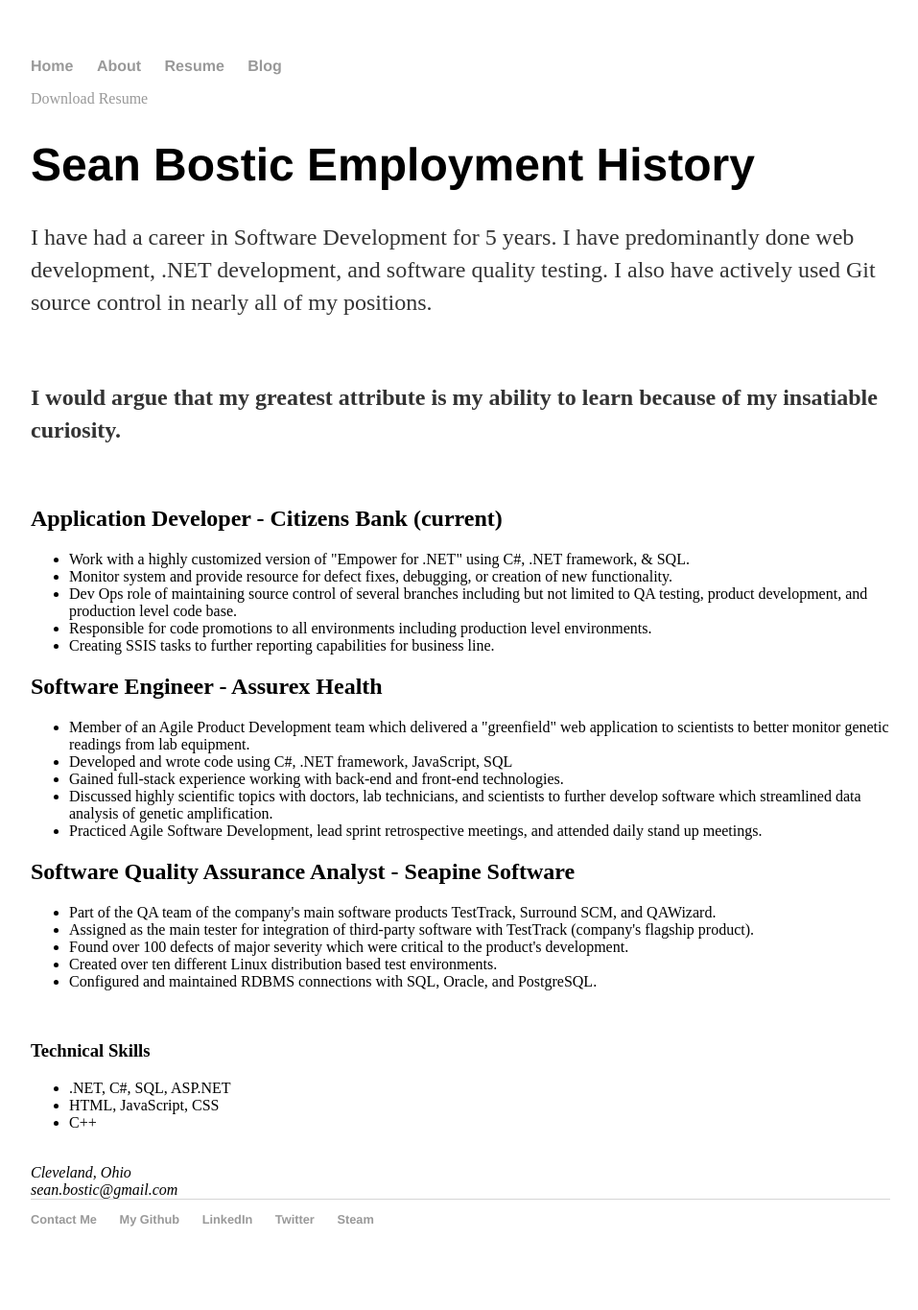
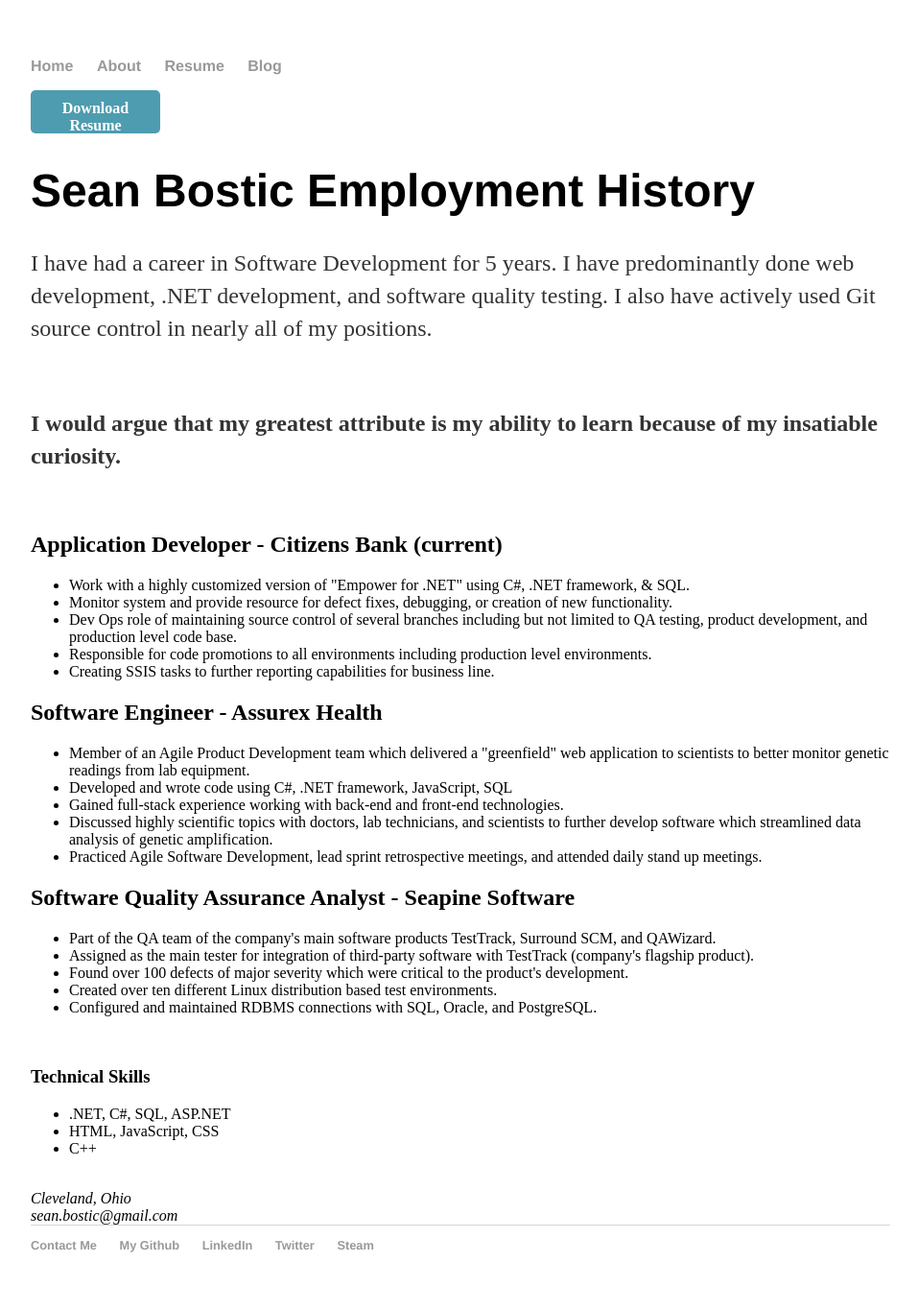
Before and after one commit to sean-bostic/sean-bostic.github.io, a Jekyll site: the page built from resume/index.html, in a window 1280 px wide. Shown: the whole page at 96% size, without its empty margins (160-1117 px from the left). Built offline with Jekyll 4.4.1, drawn with Linux system fonts in a browser that asks for light colours; before the commit the page ends 1338 px from its top, so only the background shows below that.

Commit message:
Adding button for resume.

```diff
--- a/css/main.css
+++ b/css/main.css
@@ -48,3 +48,15 @@
     margin-right: auto;
     width: 50%;
   }
+
+  .button {
+    display: block;
+    width: 115px;
+    height: 25px;
+    background: #4E9CAF;
+    padding: 10px;
+    text-align: center;
+    border-radius: 5px;
+    color: white;
+    font-weight: bold;
+}
--- a/resume/index.html
+++ b/resume/index.html
@@ -4,7 +4,7 @@
 ---
 
 <div class="resume">
-    <a href="/images/Sean_Bostic_Resume_2019.pdf" class="download" title="Download Resume as PDF">Download Resume</a>
+    <a href="/images/Sean_Bostic_Resume_2019.pdf" class="button" title="Download Resume as PDF">Download Resume</a>
     <h1>Sean Bostic Employment History</h1>
     <p>I have had a career in Software Development for 5 years. I have predominantly done web development, .NET
         development, and software quality testing. I also have actively used Git source control in nearly all of my
```
